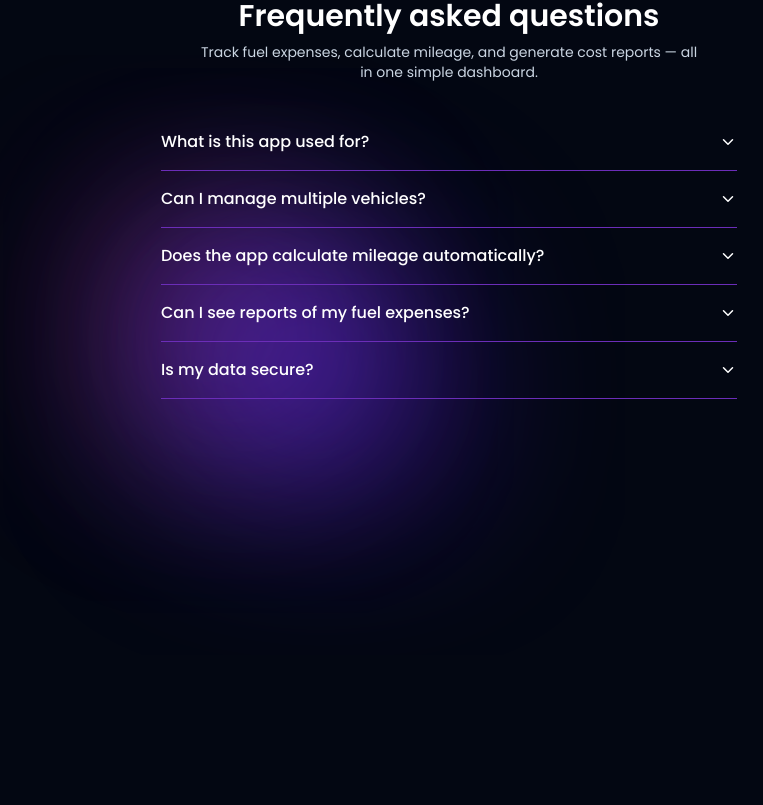
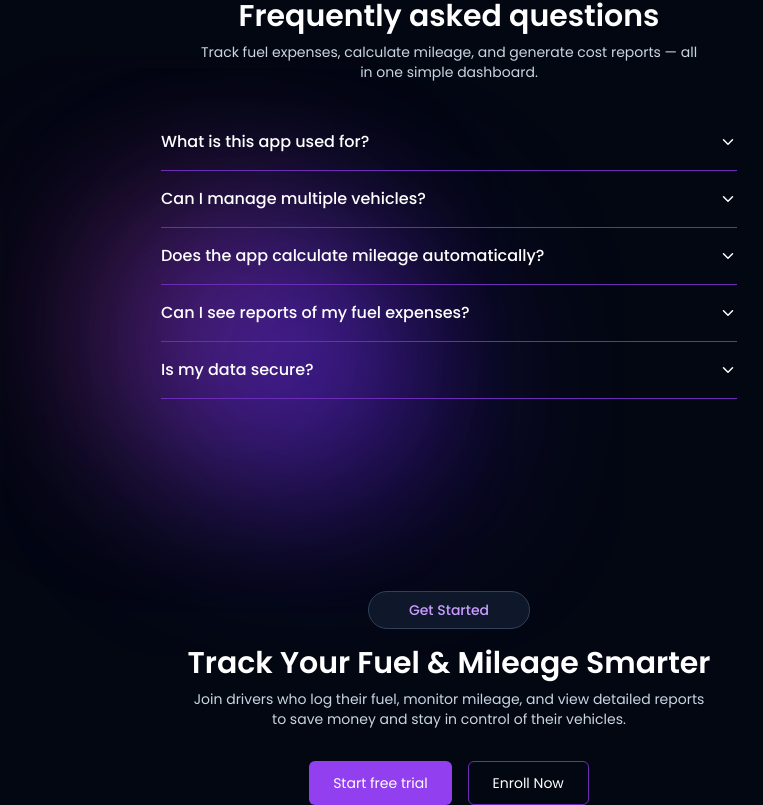
Before and after one commit to Srikant114/FuelLogBook, a React (Vite) app in the folder fuellogbook-client/: page / in a window 1280 px wide. Shown: the part 2316-3121 px from the top of the page, without its empty margins (191-954 px from the left). Before the commit the page ends 2971 px from the top, so only its background shows below. Built offline with nearby package versions, Linux system fonts and the light colour scheme.

Commit message:
feat-OFe: Added Sales Section

```diff
--- /dev/null
+++ b/fuellogbook-client/src/components/user/SalesSection.jsx
@@ -0,0 +1,20 @@
+import React from 'react'
+import TitleUser from '../common/TitleUser'
+
+const SalesSection = () => {
+  return (
+    <div className="flex flex-col items-center text-center justify-center mt-20">
+                <TitleUser heading="Get Started" title="Track Your Fuel & Mileage Smarter" description="Join drivers who log their fuel, monitor mileage, and view detailed reports to save money and stay in control of their vehicles."/>
+                <div className="flex items-center gap-4 mt-8">
+                    <button className="bg-[var(--color-primary)] hover:bg-[var(--color-primary-dark)] transition text-white rounded-md px-6 h-11">
+                        Start free trial
+                    </button>
+                    <button className="border border-[var(--color-primary-dark)] transition text-slate-600 dark:text-white rounded-md px-6 h-11">
+                        Enroll Now
+                    </button>
+                </div>
+            </div>
+  )
+}
+
+export default SalesSection
--- a/fuellogbook-client/src/pages/user/Home.jsx
+++ b/fuellogbook-client/src/pages/user/Home.jsx
@@ -4,6 +4,7 @@ import HeroSection from '../../components/user/HeroSection'
 import FeaturesSection from '../../components/user/FeaturesSection'
 import PricingSection from '../../components/user/PricingSection'
 import FAQSection from '../../components/user/FAQSection'
+import SalesSection from '../../components/user/SalesSection'
 
 const Home = () => {
   return (
@@ -13,6 +14,7 @@ const Home = () => {
         <FeaturesSection/>
         <PricingSection/>
         <FAQSection/>
+        <SalesSection/>
     </>
   )
 }
```
